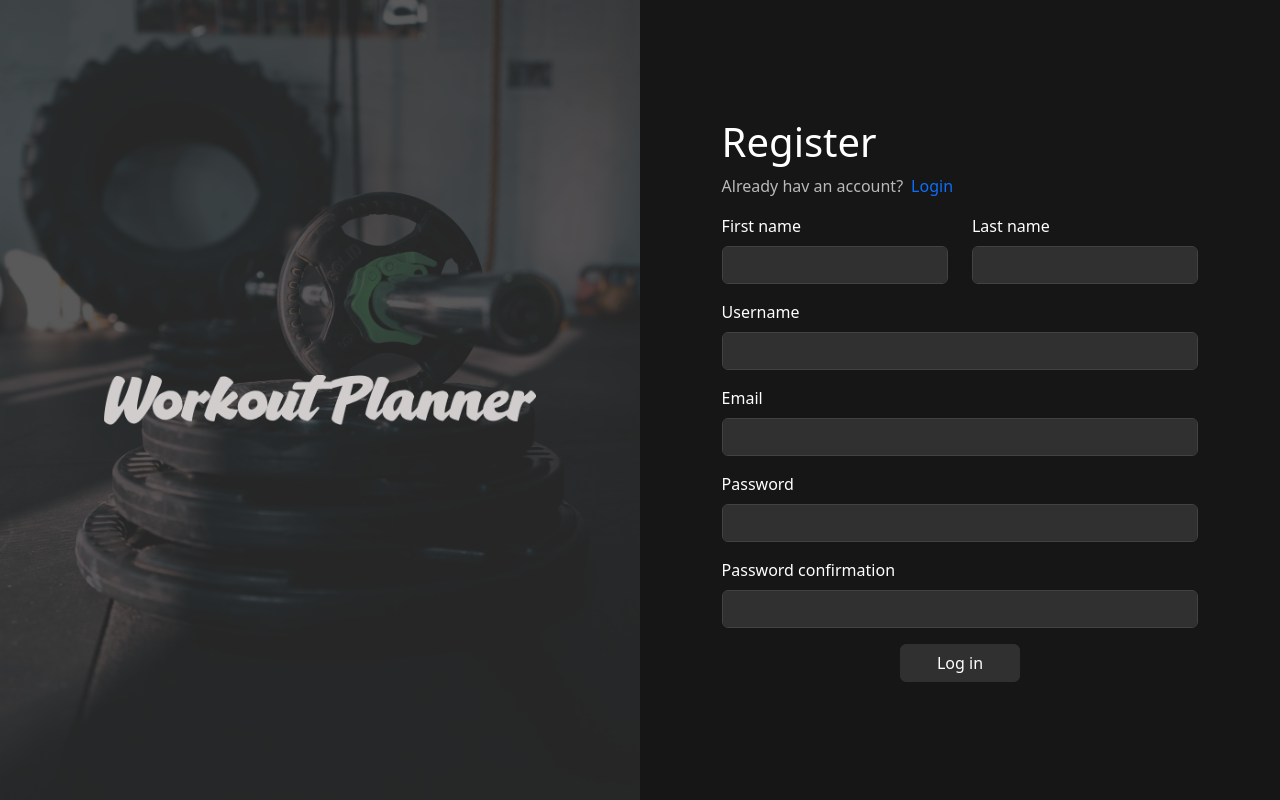
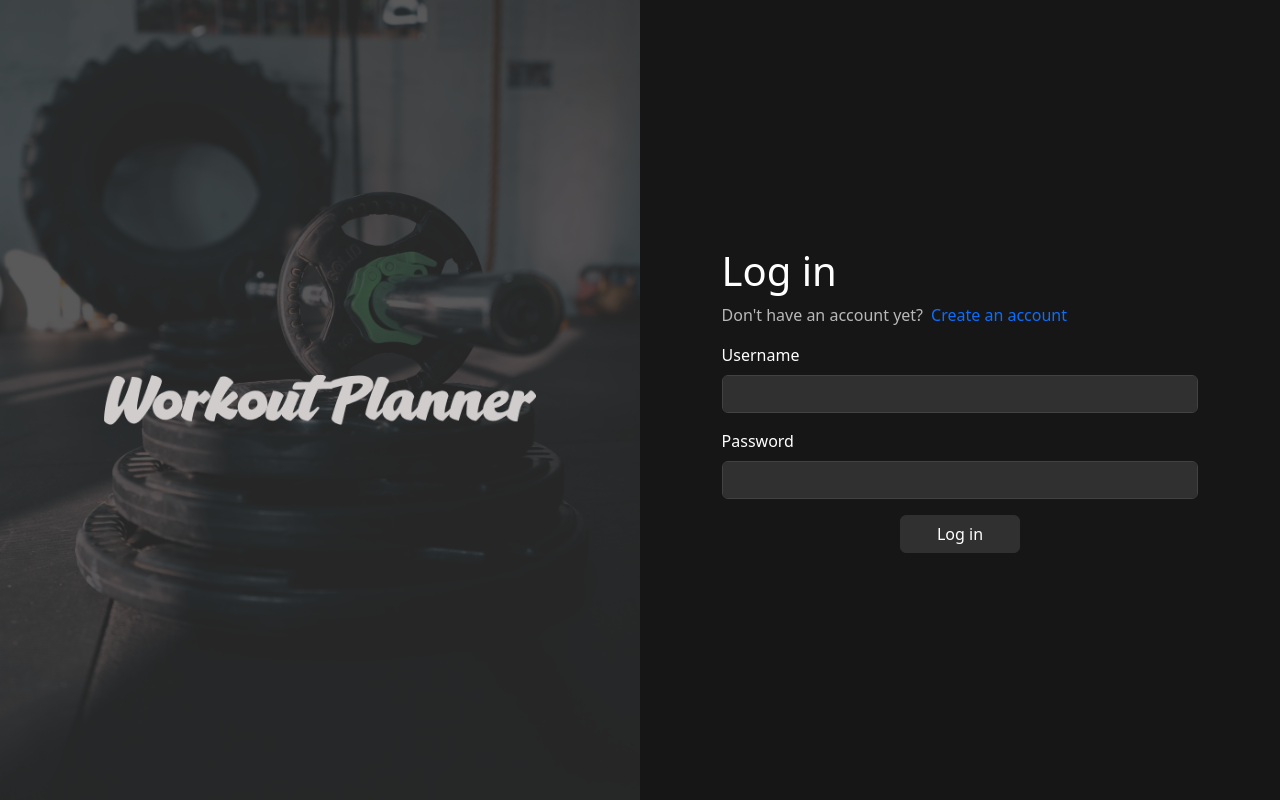
Before and after one commit to emrekrn/workout-planner-frontend, a React (Vite) app: page / in a window 1280 px wide. Built offline with nearby package versions, Linux system fonts and the light colour scheme.

Commit message:
Login and register forms have been implemented

```diff
--- a/package.json
+++ b/package.json
@@ -10,12 +10,14 @@
     "preview": "vite preview"
   },
   "dependencies": {
+    "axios": "^1.6.0",
     "bootstrap": "^5.3.2",
     "install": "^0.13.0",
     "npm": "^10.2.1",
     "react": "^18.2.0",
     "react-bootstrap": "^2.9.1",
-    "react-dom": "^18.2.0"
+    "react-dom": "^18.2.0",
+    "react-router-dom": "^6.17.0"
   },
   "devDependencies": {
     "@types/react": "^18.2.15",
--- a/src/components/InputComponent/Input.tsx
+++ b/src/components/InputComponent/Input.tsx
@@ -3,6 +3,8 @@
 // valid and invalid texts
 // type
 // id
+
+import { ChangeEvent, Dispatch, SetStateAction } from 'react';
 
 // TODO add validation
 
@@ -11,9 +13,14 @@ interface InputProps {
 	id: string;
 	inputType: 'text' | 'email' | 'password';
 	col: 'col-4' | 'col-6' | 'col-8' | 'col-12';
+	setFunction: Dispatch<SetStateAction<string>>;
 }
 
-const Input = ({ labelText, id, inputType, col }: InputProps) => {
+const Input = ({ labelText, id, inputType, col, setFunction }: InputProps) => {
+	const handleChange = (e: ChangeEvent<HTMLInputElement>) => {
+		setFunction(e.target.value);
+	};
+
 	return (
 		<div className={'mb-3 ' + col}>
 			<label htmlFor={id} className='form-label text-white'>
@@ -23,6 +30,7 @@ const Input = ({ labelText, id, inputType, col }: InputProps) => {
 				type={inputType}
 				className='form-control bg-primary border-secondary text-white'
 				id={id}
+				onChange={(e) => handleChange(e)}
 				required
 			/>
 		</div>
--- a/src/components/Login/Login.tsx
+++ b/src/components/Login/Login.tsx
@@ -1,30 +1,51 @@
-import React from 'react';
+import React, { FormEvent, useState, useEffect } from 'react';
 import './login.scss';
 import Input from '../InputComponent/Input';
 import { Button } from 'react-bootstrap';
+import { findAllUsers, loginUser } from '../../services/api';
 
 const Login = () => {
+	const [username, setUsername] = useState<string>('');
+	const [password, setPassword] = useState<string>('');
+
+	const handleSubmit = (e: FormEvent) => {
+		e.preventDefault();
+		loginUser({
+			username: username,
+			password: password,
+		});
+	};
+
 	return (
 		<div className='login-field p-2'>
 			<h1 className='text-white'>Log in</h1>
 			<p className='text-grey'>
 				Don't have an account yet?
-				<a className='create-account-link mx-2' href='#'>
+				<a className='create-account-link mx-2' href='/register'>
 					Create an account
 				</a>
 			</p>
-			<Input labelText='Username' id='username' inputType='text' col='col-12' />
+			<form onSubmit={handleSubmit} noValidate>
+				<Input
+					labelText='Username'
+					id='username'
+					inputType='text'
+					col='col-12'
+					setFunction={setUsername}
+				/>
 				<Input
 					labelText='Password '
 					id='password'
 					inputType='password'
 					col='col-12'
+					setFunction={setPassword}
 				/>
 				<div className='col-12 d-flex justify-content-center'>
-				<Button variant='primary' className='w-25'>
+					<Button type='submit' variant='primary' className='w-25'>
 						Log in
 					</Button>
 				</div>
+			</form>
 		</div>
 	);
 };
--- a/src/components/Register/Register.tsx
+++ b/src/components/Register/Register.tsx
@@ -1,52 +1,91 @@
-import React from 'react';
+import { FormEvent, useState } from 'react';
 import './register.scss';
 import Input from '../InputComponent/Input';
 import { Button } from 'react-bootstrap';
+import { registerUser } from '../../services/api';
 
 const Register = () => {
+	const [firstName, setFirstName] = useState<string>('');
+	const [lastName, setLastName] = useState<string>('');
+	const [username, setUsername] = useState<string>('');
+	const [email, setEmail] = useState<string>('');
+	const [password, setPassword] = useState<string>('');
+	const [passwordConfirmation, setPasswordConfirmation] = useState<string>('');
+
+	const handleSubmit = (e: FormEvent) => {
+		e.preventDefault();
+
+		registerUser({
+			firstName: firstName,
+			lastName: lastName,
+			username: username,
+			email: email,
+			password: password,
+			passwordConfirmation: passwordConfirmation,
+		});
+	};
+
 	return (
 		<div className='register-field p-2'>
 			<h1 className='text-white'>Register</h1>
 			<p className='text-grey'>
 				Already hav an account?
-				<a className='create-account-link mx-2' href='#'>
+				<a className='create-account-link mx-2' href='/'>
 					Login
 				</a>
 			</p>
+			<form onSubmit={handleSubmit} noValidate>
 				<div className='row'>
 					<Input
 						labelText='First name'
 						id='firstname'
 						inputType='text'
 						col='col-6'
+						setFunction={setFirstName}
 					/>
 					<Input
 						labelText='Last name'
 						id='lastname'
 						inputType='text'
 						col='col-6'
+						setFunction={setLastName}
 					/>
 				</div>
-			<Input labelText='Username' id='username' inputType='text' col='col-12' />
-			<Input labelText='Email' id='email' inputType='email' col='col-12' />
+				<Input
+					labelText='Username'
+					id='username'
+					inputType='text'
+					col='col-12'
+					setFunction={setUsername}
+				/>
+				<Input
+					labelText='Email'
+					id='email'
+					inputType='email'
+					col='col-12'
+					setFunction={setEmail}
+				/>
 				<Input
 					labelText='Password'
 					id='password'
 					inputType='password'
 					col='col-12'
+					setFunction={setPassword}
 				/>
 				<Input
 					labelText='Password confirmation'
-				id='password'
+					id='passwordConfirmation'
 					inputType='password'
 					col='col-12'
+					setFunction={setPasswordConfirmation}
 				/>
 
 				<div className='col-12 d-flex justify-content-center'>
-				<Button variant='primary' className='w-25'>
+					<Button type='submit' variant='primary' className='w-25'>
 						Log in
 					</Button>
 				</div>
+			</form>
 		</div>
 	);
 };
--- a/src/main.tsx
+++ b/src/main.tsx
@@ -1,11 +1,11 @@
 import React from 'react';
 import ReactDOM from 'react-dom/client';
-import App from './components/App';
-import LoginPage from './pages/LoginPage/LoginPage';
 import './style/style.scss';
+import { RouterProvider } from 'react-router-dom';
+import { router } from './router';
 
 ReactDOM.createRoot(document.getElementById('root')!).render(
 	<React.StrictMode>
-		<LoginPage />
+		<RouterProvider router={router} />
 	</React.StrictMode>
 );
--- a/src/pages/LoginPage/LoginPage.tsx
+++ b/src/pages/LoginPage/LoginPage.tsx
@@ -1,7 +1,7 @@
 import './loginPage.scss';
 import mainImg from '../../images/mainimg.jpg';
 import siteName from '../../images/workoutplanner.png';
-import Register from '../../components/Register/Register';
+import { Outlet } from 'react-router-dom';
 
 const LoginPage = () => {
 	return (
@@ -12,7 +12,7 @@ const LoginPage = () => {
 			</div>
 			<div className='right-part d-flex align-items-center justify-content-center col-12 col-md-6 bg-main'>
 				<img className='mobile-site-name d-md-none' src={siteName} />
-				<Register />
+				<Outlet />
 			</div>
 		</div>
 	);
--- /dev/null
+++ b/src/router.tsx
@@ -0,0 +1,21 @@
+import { createBrowserRouter } from 'react-router-dom';
+import LoginPage from './pages/LoginPage/LoginPage';
+import Login from './components/Login/Login';
+import Register from './components/Register/Register';
+
+export const router = createBrowserRouter([
+	{
+		path: '/',
+		element: <LoginPage />,
+		children: [
+			{
+				path: '/',
+				element: <Login />,
+			},
+			{
+				path: '/register',
+				element: <Register />,
+			},
+		],
+	},
+]);
--- /dev/null
+++ b/src/services/api.ts
@@ -0,0 +1,32 @@
+import axios from 'axios';
+
+interface RegisterRequest {
+	firstName: string;
+	lastName: string;
+	username: string;
+	email: string;
+	password: string;
+	passwordConfirmation: string;
+}
+interface LoginRequest {
+	username: string;
+	password: string;
+}
+
+const API_BASE_URL = 'http://localhost:8080';
+
+const api = axios.create({
+	baseURL: API_BASE_URL,
+	headers: {
+		'Content-Type': 'application/json',
+		// You can include other headers here, such as authentication tokens
+	},
+});
+
+export const registerUser = (requestData: RegisterRequest) => {
+	console.log(requestData);
+};
+
+export const loginUser = (requestData: LoginRequest) => {
+	console.log(requestData);
+};
```
Also changed, not shown: 1 other file (tests, documents, lock files or other folders). Lines whose indentation alone changed are shown as unchanged.
